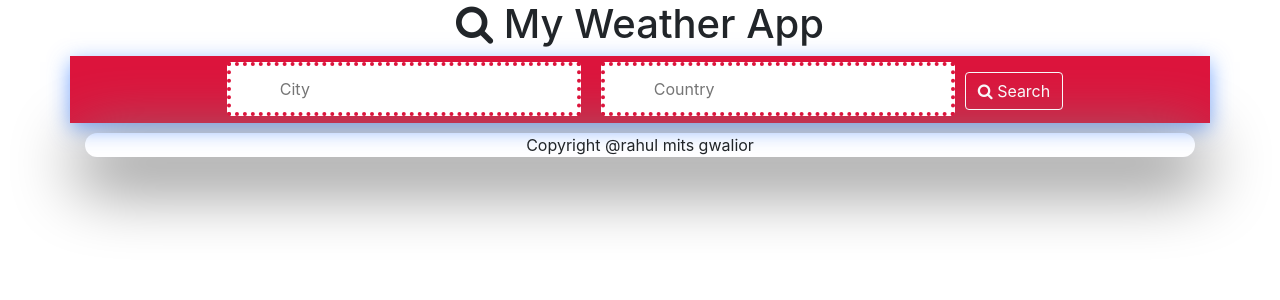
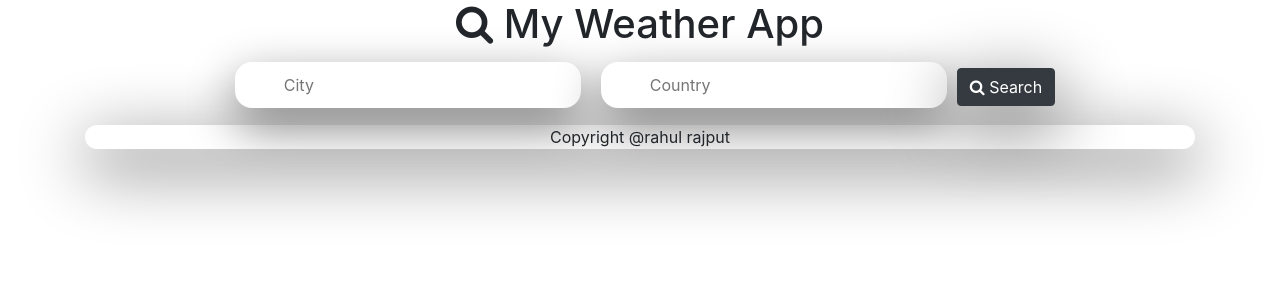
Before and after one commit to rahul8074/weather-app, a React (Create React App) app: page / in a window 1280 px wide. Shown: the top 300 px of the page. Built offline with nearby package versions, Linux system fonts and the light colour scheme.

Commit message:
version 2

```diff
--- a/src/Components/Footer.js
+++ b/src/Components/Footer.js
@@ -4,7 +4,7 @@ function Footer() {
     return (
         <div className="container" >
              <footer>
-        <p>Copyright @rahul mits gwalior</p>
+        <p>Copyright @rahul rajput </p>
     </footer>
         </div>
     )
--- a/src/Components/Form.css
+++ b/src/Components/Form.css
@@ -1,25 +1,30 @@
 form{
     text-align: center;
-    background-color:crimson;
     padding: 0.5%;
     box-sizing: border-box;
-    box-shadow: 0 6px 20px rgba(56, 125, 255, 0.67);
+
 
 }
 input{
+     outline: none;
     margin: 0px 10px;
     border: solid aliceblue 1px;
-    border-radius: 4px;
-    border-bottom-style: dotted;
     padding: 11px 49px;
-    border: dotted crimson 4px;
-
+    border: hidden 2px;
+    border-radius: 17px;
+    box-shadow: 1px 18px 48px  1px grey;
 }
 footer{
     margin-top: 10px;
     border: hidden 2px;
     border-radius: 17px;
-    box-shadow: 1px 18px 66px  12px grey;
+    box-shadow: 1px 18px 66px  5px grey;
+}
+button{
+    border: hidden 2px;
+   outline:none;
+    border-radius: 27px;
+    box-shadow: 1px 18px 66px  5px grey;
 }
 
 @media only screen and (max-width:1024px){
--- a/src/Components/Form.js
+++ b/src/Components/Form.js
@@ -16,11 +16,10 @@ const Form=(props)=>{
             placeholder="Country"
             name="country"
             />
-            <button className="btn btn-outline-light" > <i class="fa fa-search fa-1g"/>  Search </button>
+            <button className="btn btn-dark" > <i class="fa fa-search fa-1g"/>  Search </button>
         </form>
 
         </>
     );
 }
-
 export default Form;
--- a/src/Components/Weather.css
+++ b/src/Components/Weather.css
@@ -7,21 +7,21 @@ div>p{
 
 #temp{
 
-    font-size: 160px;
+    font-size: 130px;
     box-sizing: content-box;
     width: fit-content;
     margin: auto;
     margin-top: 20px;
     border: hidden 2px;
     border-radius: 17px;
-    box-shadow: 1px 18px 66px  12px grey;
+    box-shadow: 1px 18px 66px  8px grey;
 }
 
-.image{
+img{
     margin: auto;
     width: fit-content;
-    border: hidden 2px;
+    border: solid 1px;
 
     border-radius: 17px;
-    box-shadow: 1px 18px 66px  12px grey;
+    box-shadow: 1px 18px 66px  10px grey;
 }
```
